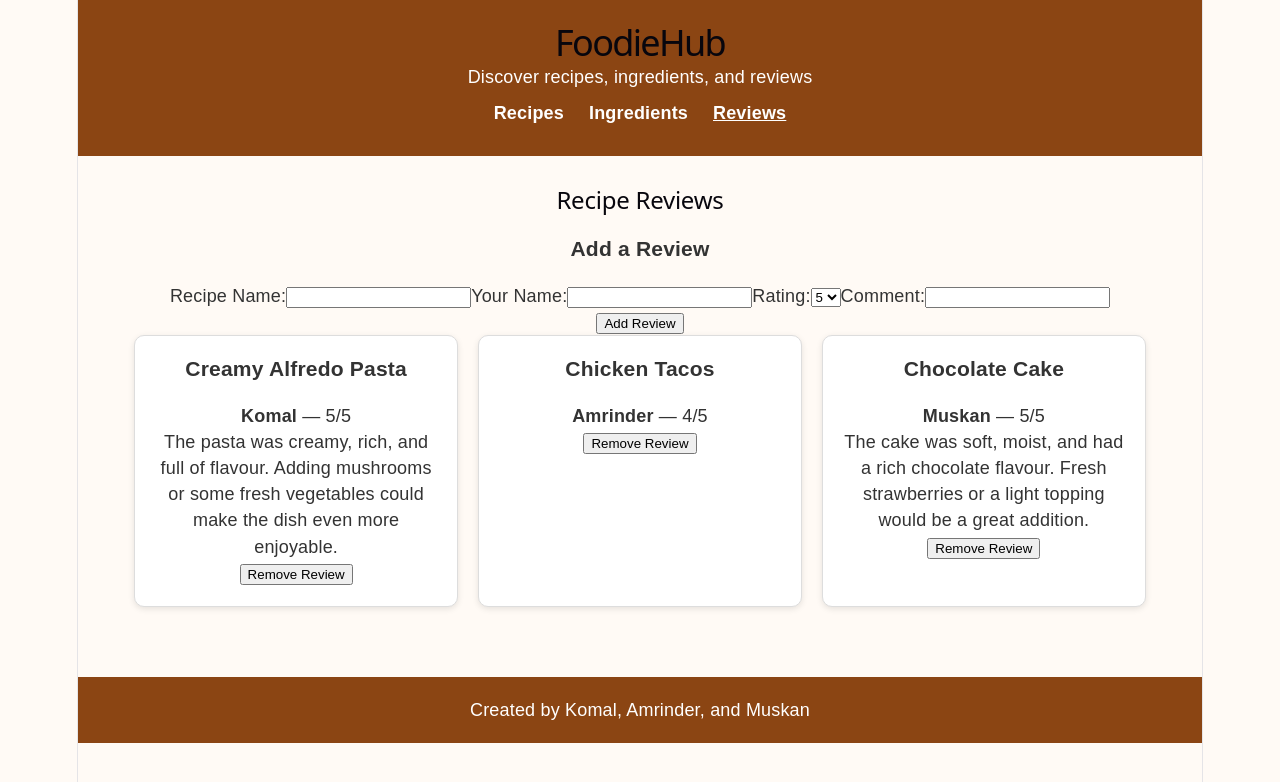
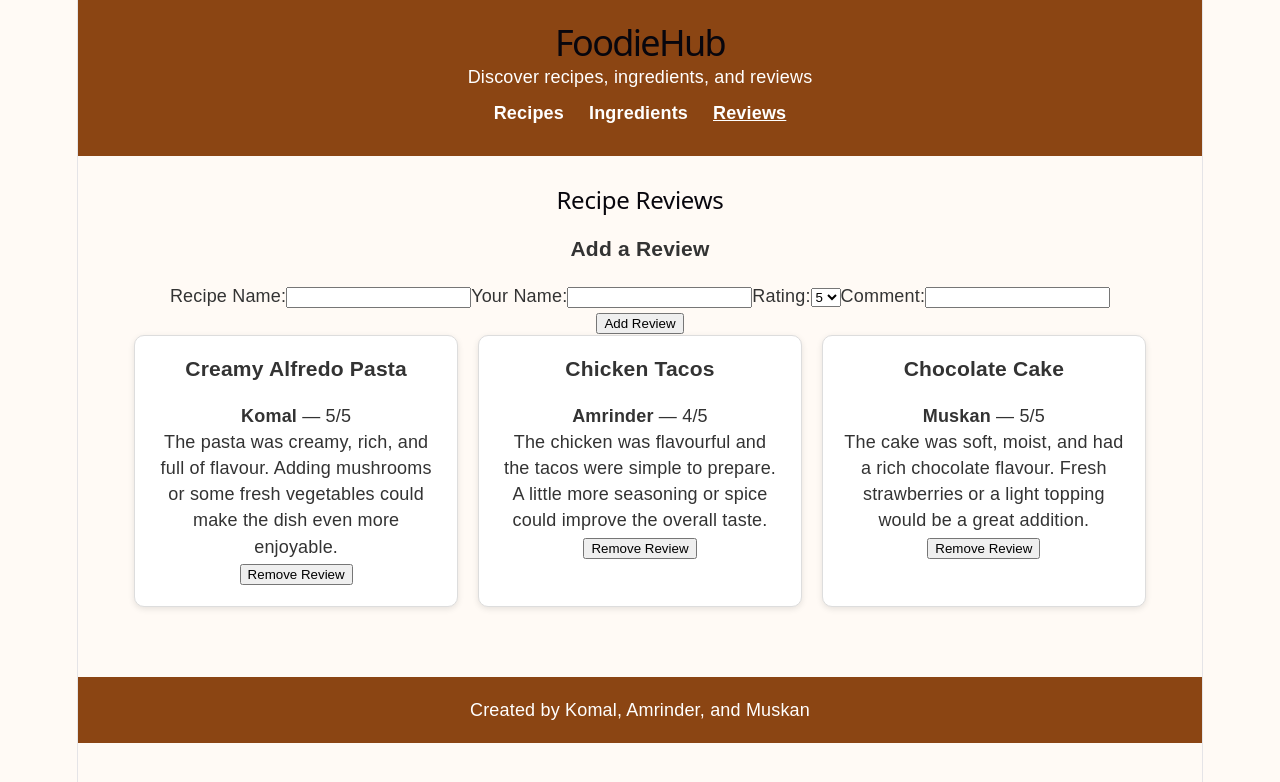
Before and after one commit to M-devgan/FS_Food_Hub, a React (Vite) app: page /reviews in a window 1280 px wide. Shown: the top 782 px of the page. Built offline with nearby package versions, Linux system fonts and the light colour scheme.

Commit message:
Update the app.css and app.tsx

```diff
--- a/src/components/reviews/reviews.tsx
+++ b/src/components/reviews/reviews.tsx
@@ -25,6 +25,7 @@ function Reviews() {
       recipeName: "Chicken Tacos",
       reviewer: "Amrinder",
       rating: 4,
+      comment : "The chicken was flavourful and the tacos were simple to prepare. A little more seasoning or spice could improve the overall taste.",
     },
     {
       id: 3,
```
